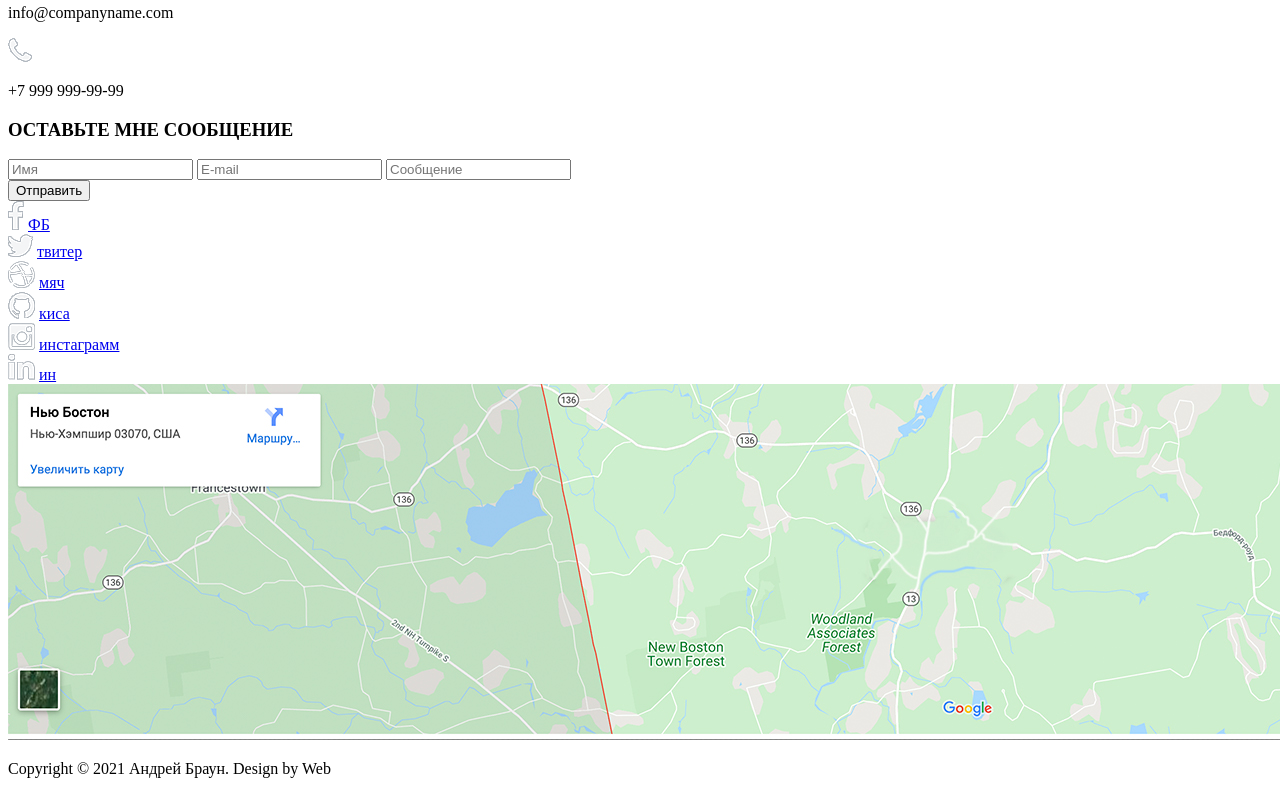
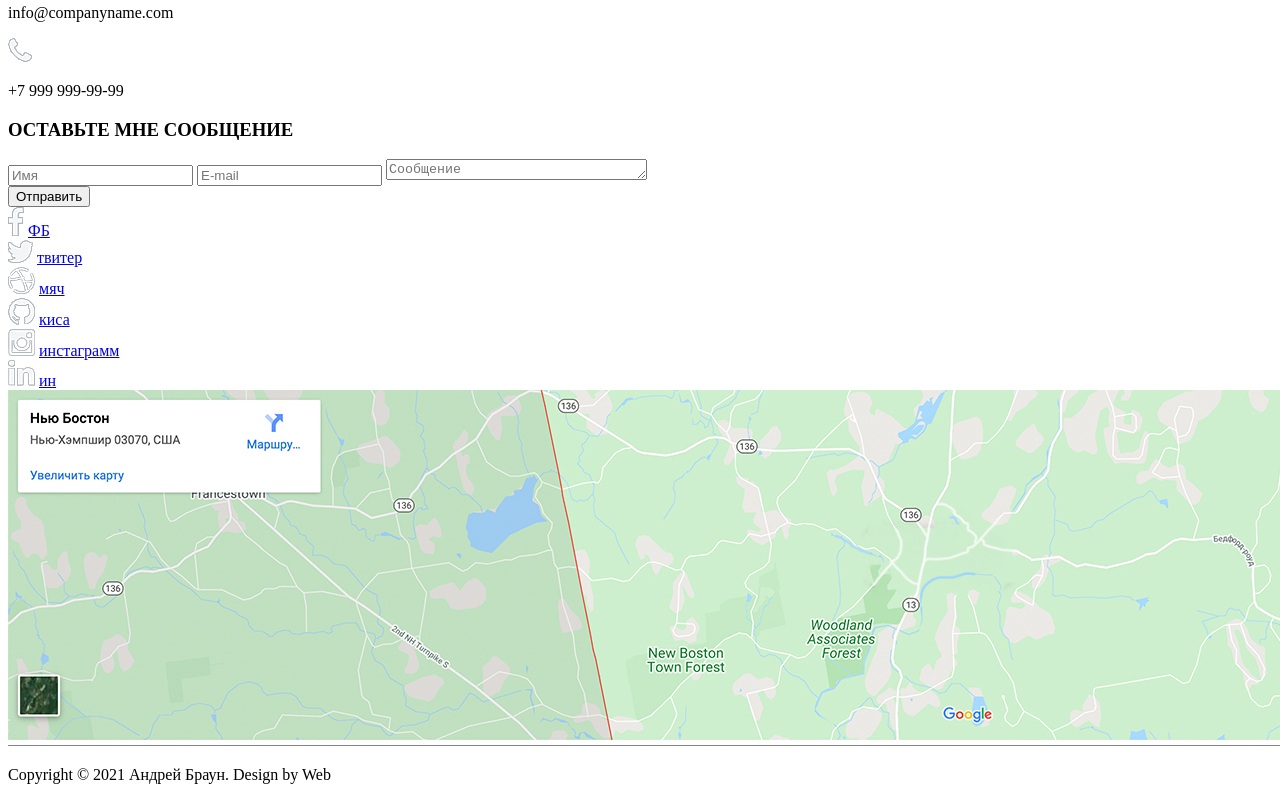
Before and after one commit to MaksimPetuhov/MaksimPetuhov.github.io, a plain HTML site: page src/index.html in a window 1280 px wide. Shown: the part 4131-4931 px from the top of the page. Drawn offline with Linux system fonts and the light colour scheme.

Commit message:
Исправил строку 289
Заменил <input type="text" name="text" placeholder="Сообщение"> на <textarea name="name" id="1" cols="30" rows="1.2" placeholder="Сообщение"></textarea>

```diff
--- a/src/index.html
+++ b/src/index.html
@@ -286,7 +286,7 @@
                 <form action="#" class="form">
                     <input type="text" name="name" placeholder="Имя" required>
                     <input type="email" name="email" placeholder="E-mail" required>
-                    <input type="text" name="text" placeholder="Сообщение">
+                    <textarea name="name" id="1" cols="30" rows="1.2" placeholder="Сообщение"></textarea>
                 </form>
                 <input type="submit" value="Отправить">
             </div>
```
